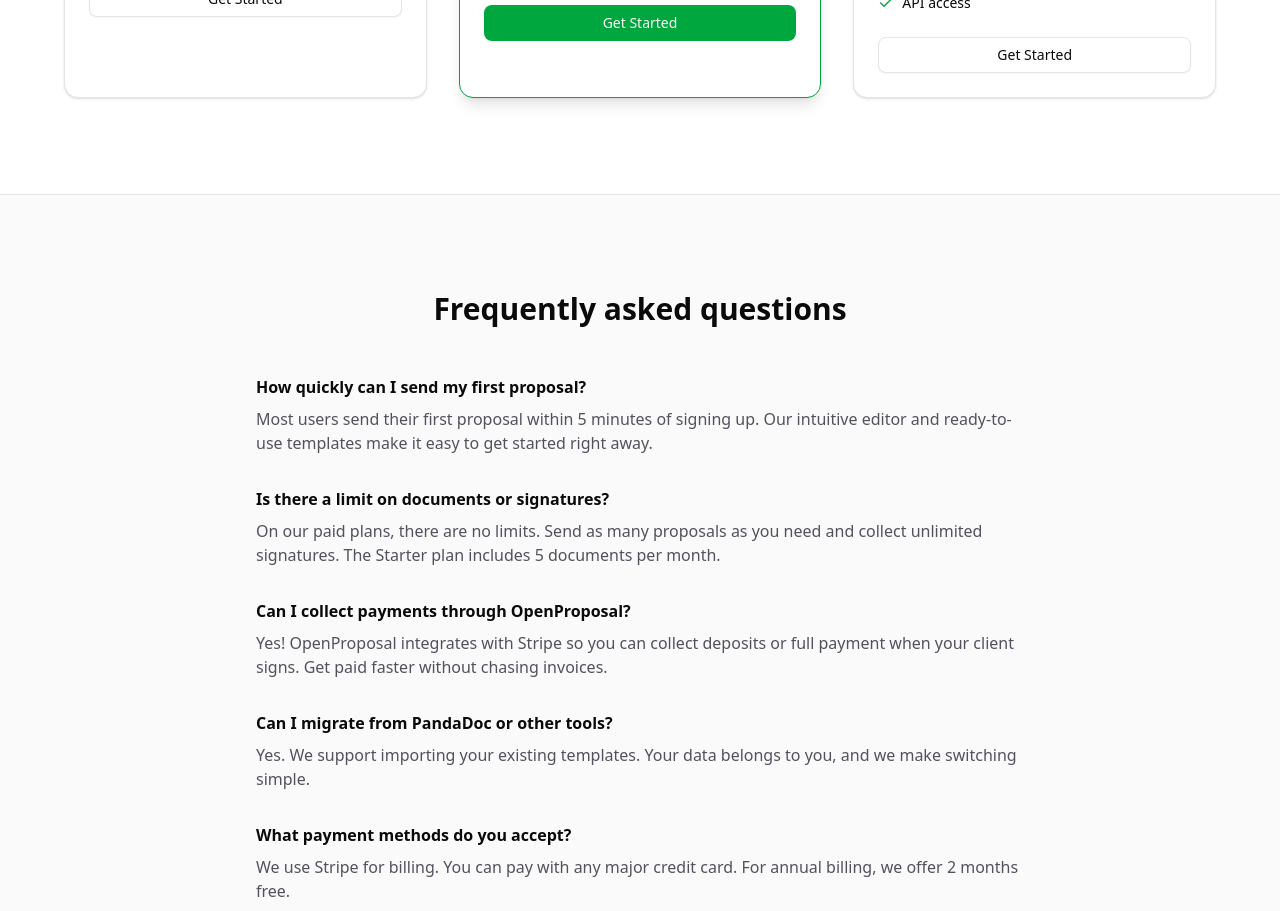
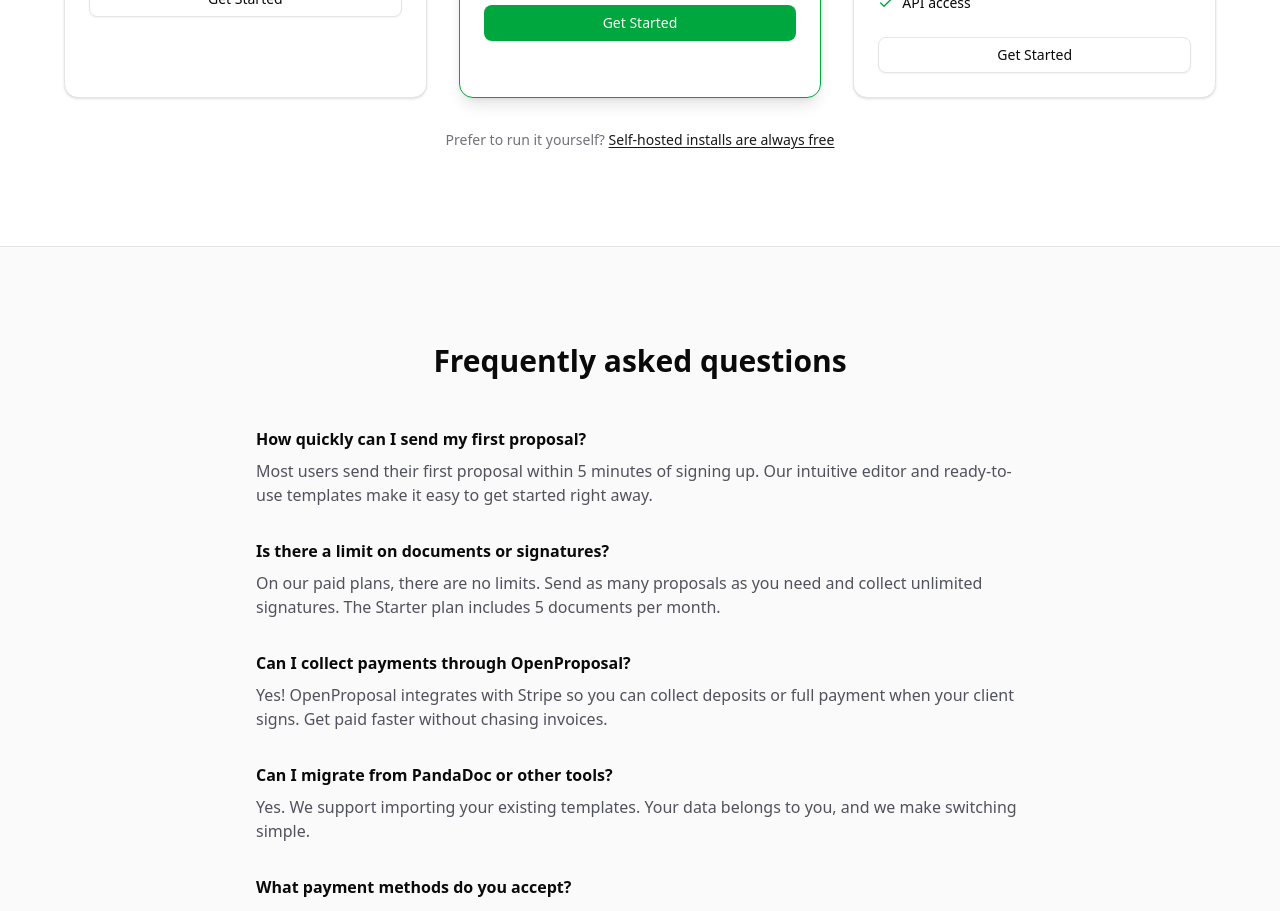
Before and after one commit to jefdiesel/openprop, a Next.js app: page / in a window 1280 px wide. Shown: the part 3340-4251 px from the top of the page. Built offline with nearby package versions, Linux system fonts and the light colour scheme; no server answers; the database is empty.

Commit message:
Add self-hosted link below pricing

```diff
--- a/src/app/page.tsx
+++ b/src/app/page.tsx
@@ -369,6 +369,12 @@ export default function Home() {
               </CardFooter>
             </Card>
           </div>
+          <p className="mt-8 text-center text-sm text-zinc-500 dark:text-zinc-400">
+            Prefer to run it yourself?{" "}
+            <Link href="https://github.com/jefdiesel/openproposal" className="text-zinc-900 dark:text-zinc-100 underline underline-offset-2 hover:text-green-600 dark:hover:text-green-400">
+              Self-hosted installs are always free
+            </Link>
+          </p>
         </div>
       </section>
 
```
